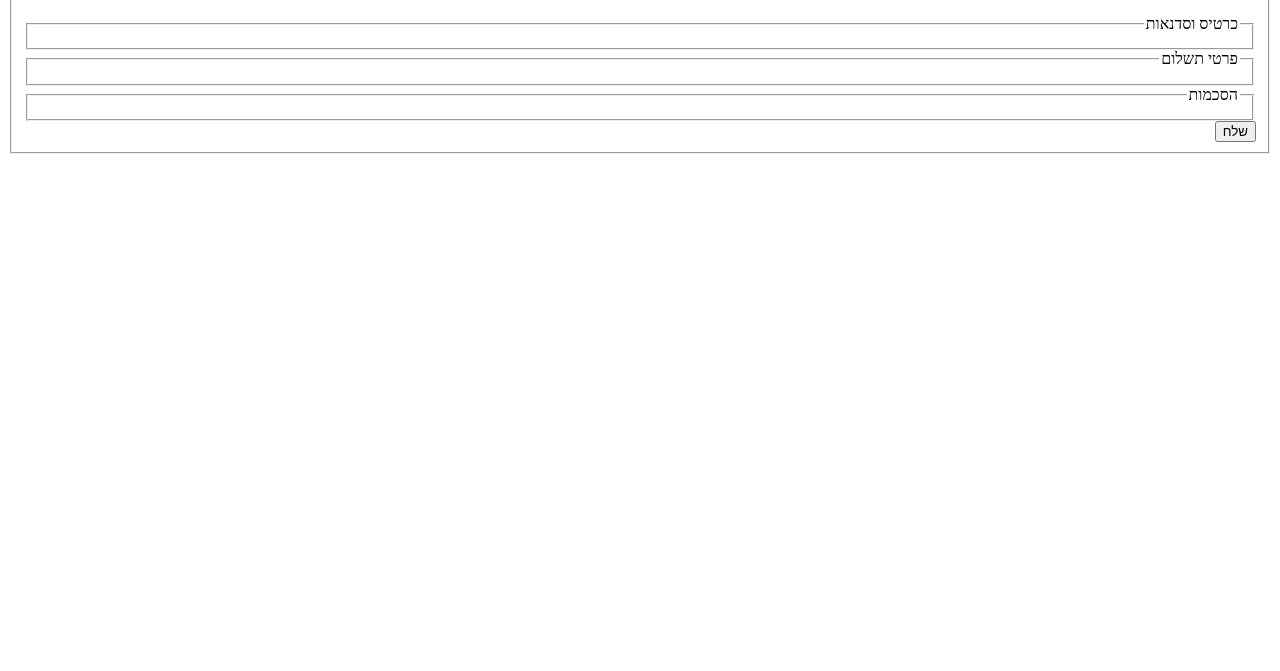
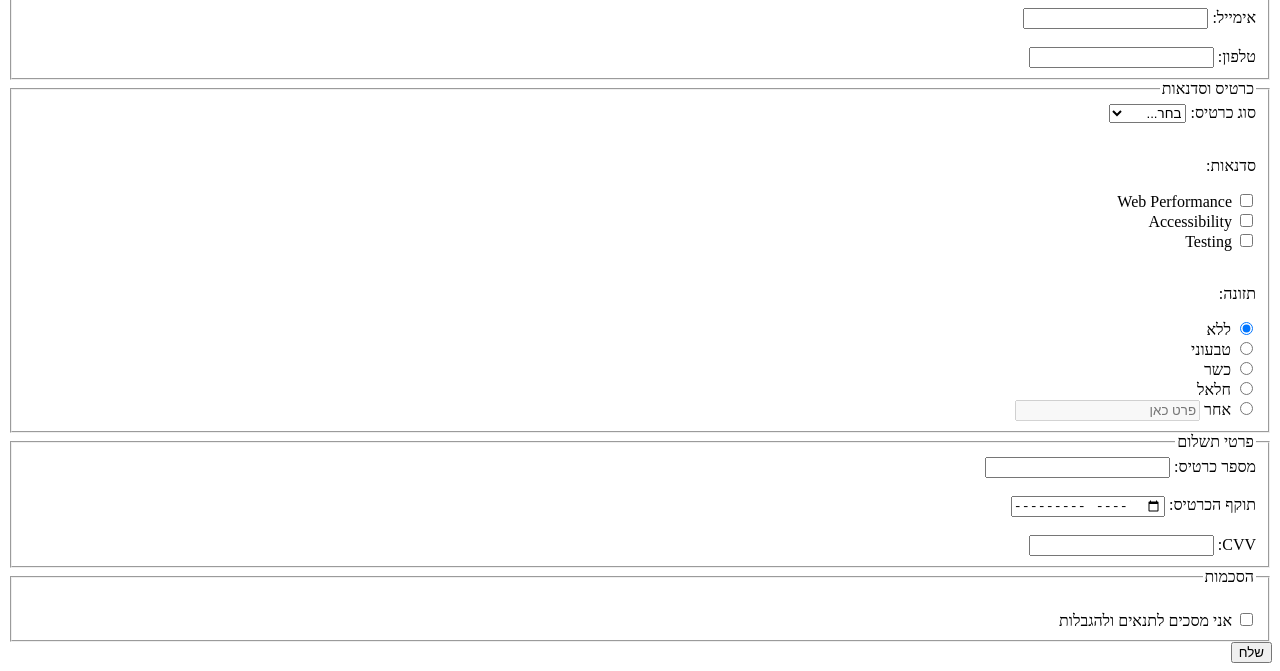
Before and after one commit to naftaliBerger/Registration-form, a plain HTML site: page index.html in a window 1280 px wide. Shown: the part 134-805 px from the top of the page. Drawn offline with Linux system fonts and the light colour scheme.

Commit message:
secend commit

```diff
--- a/index.html
+++ b/index.html
@@ -1,38 +1,90 @@
 <!DOCTYPE html>
-<html lang="en" dir = rtl>
+<html lang="he" dir = rtl>
 <head>
   <meta charset="UTF-8">
   <meta name="viewport" content="width=device-width, initial-scale=1.0">
   <title>טופס רישום לכנס</title>
+  <link rel="stylesheet" href="index.css">
 </head>
 <body>
+
+<h1>טופס רישום לכנס</h1>
+
 <form>
+
   <fieldset>
     <legend>מידע אישי</legend>
-  <!-- </fieldset> -->
+
     <label for="fullname">שם מלא:</label>
-<input type="text" id="fullname" name="fullname" required minlength="2"><br><br>
+    <input type="text" id="fullname" name="fullname" required minlength="2" autocomplete="name">
+    <br><br>
 
     <label for="email">אימייל:</label>
-<input type="email" id="email" name="email" required><br><br>
+    <input type="email" id="email" name="email" required autocomplete="email">
+    <br><br>
 
     <label for="phone">טלפון:</label>
-<input type="tel" id="phone" name="phone" pattern="[0-9]{9,10}"  required><br><br>
+    <input type="tel" id="phone" name="phone" pattern="[0-9]{9,10}" required autocomplete="tel">
+  </fieldset>
 
   <fieldset>
     <legend>כרטיס וסדנאות</legend>
+
+    <label for="ticket">סוג כרטיס:</label>
+    <select id="ticket" name="ticket" required>
+      <option value="">בחר...</option>
+      <option value="standard">Standard</option>
+      <option value="vip">VIP</option>
+      <option value="student">Student</option>
+    </select>
+    <br><br>
+
+    <p>סדנאות:</p>
+    <label><input type="checkbox" name="workshop" value="performance"> Web Performance</label><br>
+    <label><input type="checkbox" name="workshop" value="accessibility"> Accessibility</label><br>
+    <label><input type="checkbox" name="workshop" value="testing"> Testing</label><br><br>
+
+    <p>תזונה:</p>
+    <label><input type="radio" name="diet" value="none" checked> ללא</label><br>
+    <label><input type="radio" name="diet" value="vegan"> טבעוני</label><br>
+    <label><input type="radio" name="diet" value="kosher"> כשר</label><br>
+    <label><input type="radio" name="diet" value="halal"> חלאל</label><br>
+    <label><input type="radio" name="diet" value="other"> אחר</label>
+    <input type="text" id="diet-other" name="diet-other" placeholder="פרט כאן" disabled>
   </fieldset>
 
   <fieldset>
     <legend>פרטי תשלום</legend>
+
+    <label for="cardnum">מספר כרטיס:</label>
+    <input type="text" id="cardnum" name="cardnum" pattern="[0-9\s]{13,19}" required autocomplete="cc-number">
+    <br><br>
+
+    <label for="expdate">תוקף הכרטיס:</label>
+    <input type="month" id="expdate" name="expdate" required autocomplete="cc-exp">
+    <br><br>
+
+    <label for="cvv">CVV:</label>
+    <input type="password" id="cvv" name="cvv" pattern="[0-9]{3,4}" required autocomplete="cc-csc">
   </fieldset>
 
   <fieldset>
     <legend>הסכמות</legend>
+
+    <div id="student-id-field" style="display:none;">
+      <label for="studentid">תעודת סטודנט:</label>
+      <input type="file" id="studentid" name="studentid" accept=".pdf,.jpg,.png">
+    </div>
+    <br>
+
+    <label>
+      <input type="checkbox" name="terms" required> אני מסכים לתנאים ולהגבלות
+    </label>
   </fieldset>
 
   <button type="submit">שלח</button>
 </form>
 
+
 </body>
 </html>
```
Lines whose indentation alone changed are shown as unchanged.
